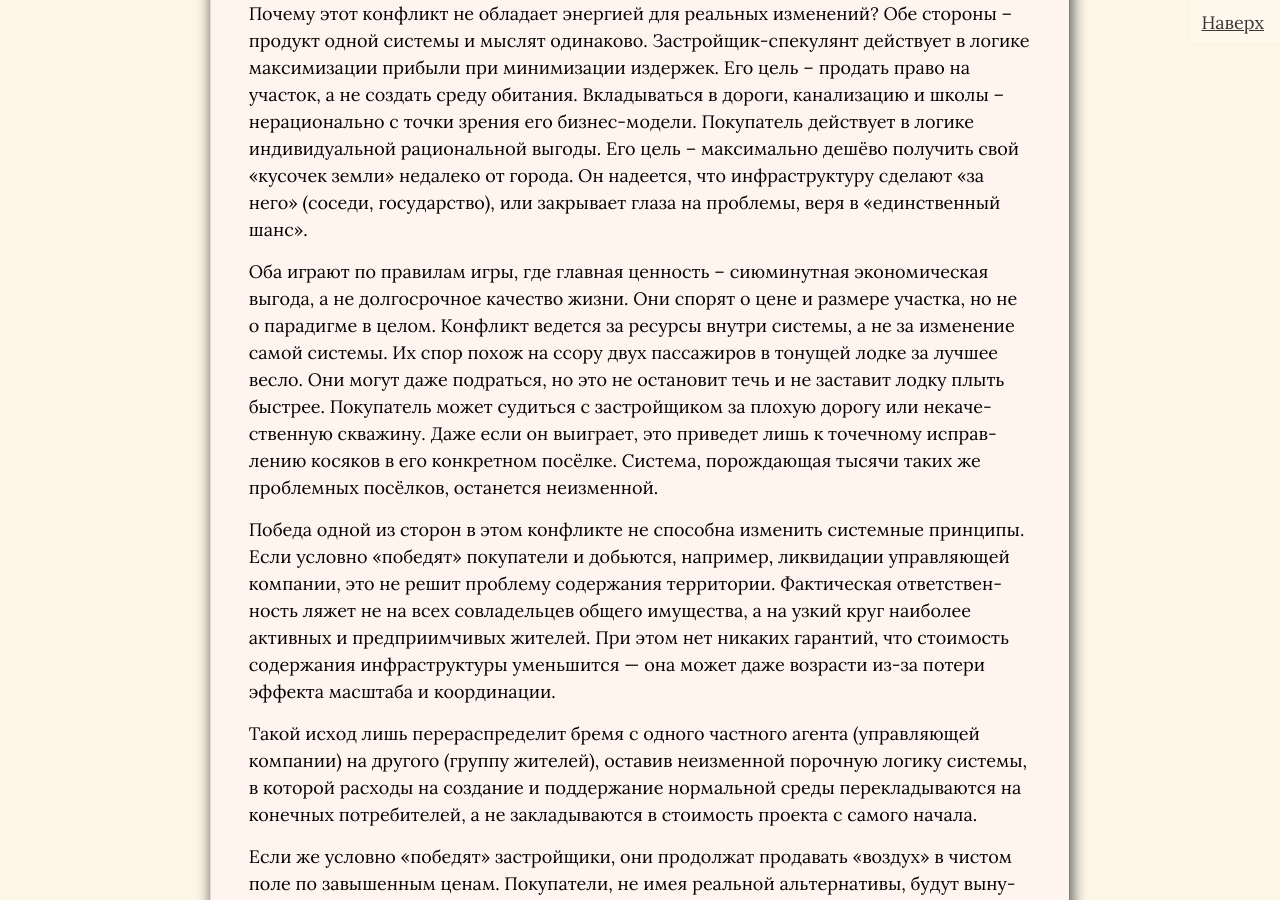
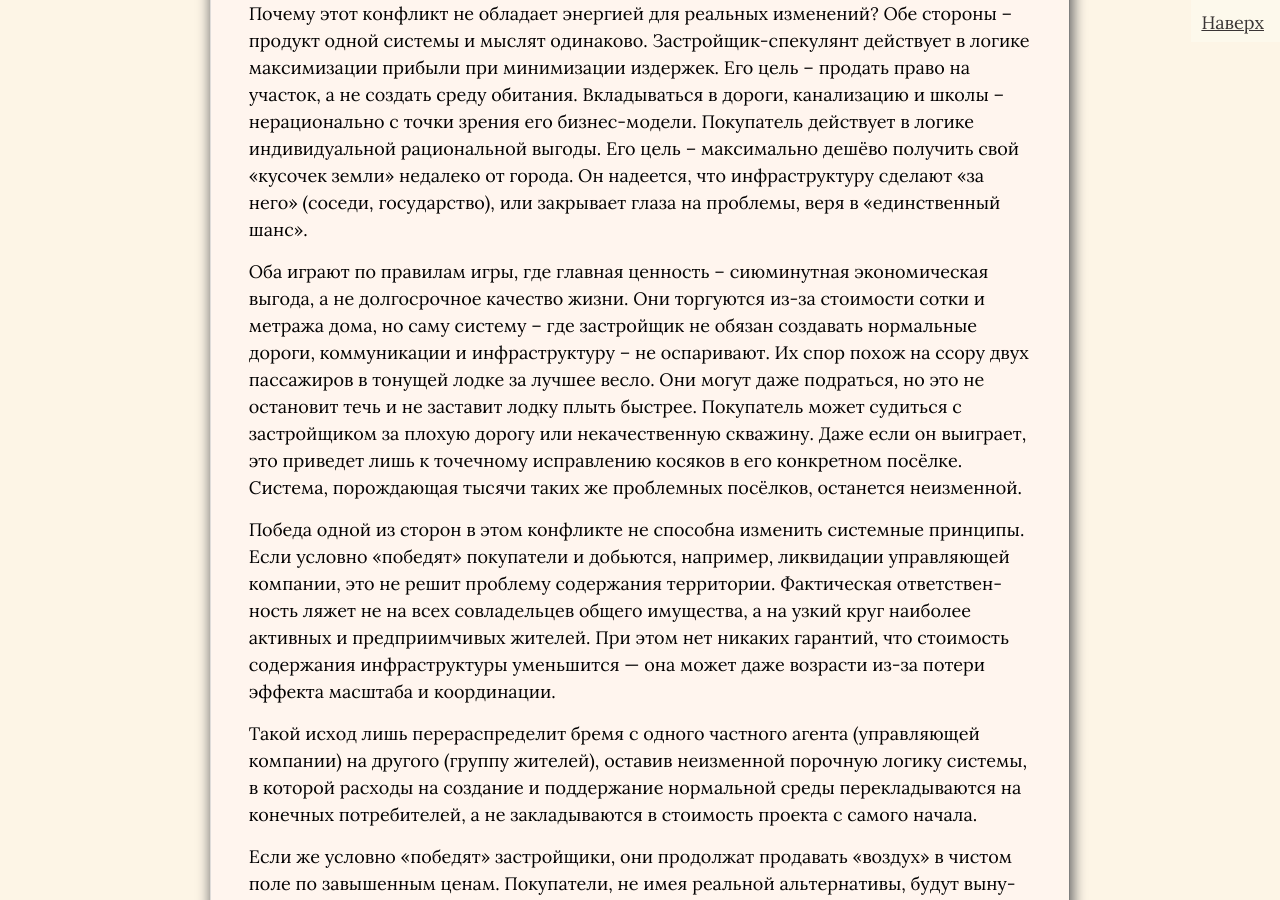
Before and after one commit to SergSi/land-use-art, a Jekyll site: the page built from _posts/2025-09-20-suburb.md, in a window 1280 px wide and 900 px high, scrolled down 15407 px. Built offline with Jekyll 4.4.1, drawn with Linux system fonts in a browser that asks for light colours; some web fonts are replaced.

Commit message:
Update 2025-09-20-suburb.md

```diff
--- a/_posts/2025-09-20-suburb.md
+++ b/_posts/2025-09-20-suburb.md
@@ -165,7 +165,7 @@ class: article
 
 Почему этот конфликт не обладает энергией для реальных изменений? Обе стороны – продукт одной системы и мыслят одинаково. Застройщик-спекулянт действует в логике максимизации прибыли при минимизации издержек. Его цель – продать право на участок, а не создать среду обитания. Вкладываться в дороги, канализацию и школы – нерационально с точки зрения его бизнес-модели. Покупатель действует в логике индивидуальной рациональной выгоды. Его цель – максимально дешёво получить свой «кусочек земли» недалеко от города. Он надеется, что инфраструктуру сделают «за него» (соседи, государство), или закрывает глаза на проблемы, веря в «единственный шанс».
 
-Оба играют по правилам игры, где главная ценность – сиюминутная экономическая выгода, а не долгосрочное качество жизни. Они спорят о цене и размере участка, но не о парадигме в целом. Конфликт ведется за ресурсы внутри системы, а не за изменение самой системы. Их спор похож на ссору двух пассажиров в тонущей лодке за лучшее весло. Они могут даже подраться, но это не остановит течь и не заставит лодку плыть быстрее. Покупатель может судиться с застройщиком за плохую дорогу или некачественную скважину. Даже если он выиграет, это приведет лишь к точечному исправлению косяков в его конкретном посёлке. Система, порождающая тысячи таких же проблемных посёлков, останется неизменной.
+Оба играют по правилам игры, где главная ценность – сиюминутная экономическая выгода, а не долгосрочное качество жизни. Они торгуются из-за стоимости сотки и метража дома, но саму систему – где застройщик не обязан создавать нормальные дороги, коммуникации и инфраструктуру – не оспаривают. Их спор похож на ссору двух пассажиров в тонущей лодке за лучшее весло. Они могут даже подраться, но это не остановит течь и не заставит лодку плыть быстрее. Покупатель может судиться с застройщиком за плохую дорогу или некачественную скважину. Даже если он выиграет, это приведет лишь к точечному исправлению косяков в его конкретном посёлке. Система, порождающая тысячи таких же проблемных посёлков, останется неизменной.
 
 Победа одной из сторон в этом конфликте не способна изменить системные принципы. Если условно «победят» покупатели и добьются, например, ликвидации управляющей компании, это не решит проблему содержания территории. Фактическая ответственность ляжет не на всех совладельцев общего имущества, а на узкий круг наиболее активных и предприимчивых жителей. При этом нет никаких гарантий, что стоимость содержания инфраструктуры уменьшится — она может даже возрасти из-за потери эффекта масштаба и координации.
 
```
